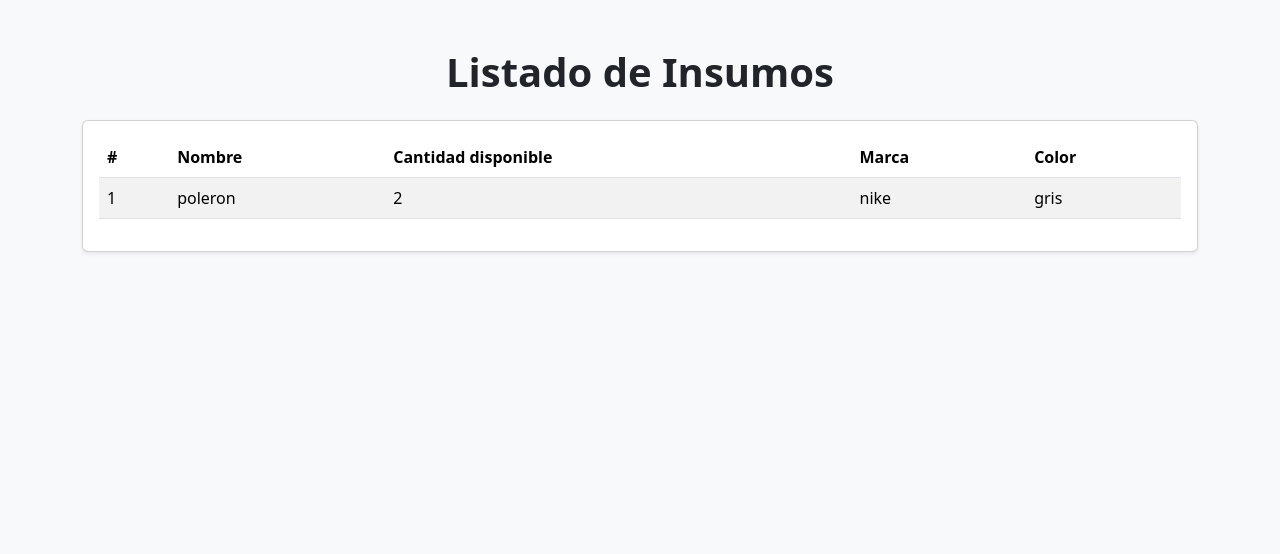
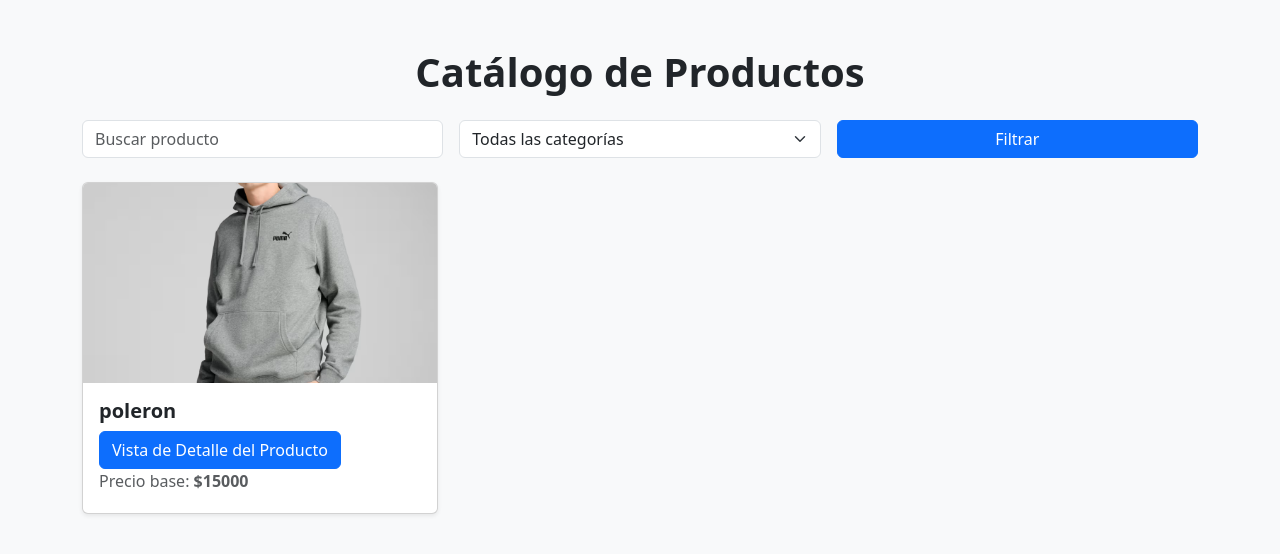
Before and after one commit to victormoralesot-ux/TIENDAONLINEE, a Django app: page / in a window 1280 px wide. Shown: the top 554 px of the page. Run offline with Django 5.2, Linux system fonts and the light colour scheme; data comes from the database, SQL or seed files in the repository; both versions use the stored data as it was after the commit.

Commit message:
tercer commit

```diff
--- a/app/models.py
+++ b/app/models.py
@@ -1,4 +1,6 @@
 from django.db import models
+from django.utils import timezone
+import uuid
 
 class Categoria(models.Model):
     nombre = models.CharField(max_length=100, unique=True)
@@ -33,3 +35,37 @@ class Insumo(models.Model):
 
     def __str__(self):
         return self.nombre
+
+
+
+
+
+class Pedido(models.Model):
+    nombre_cliente = models.CharField(max_length=100)
+    email = models.EmailField(blank=True, null=True)
+    telefono = models.CharField(max_length=30, blank=True, null=True)
+    red_social = models.CharField(max_length=100, blank=True, null=True)
+
+    producto_referencia = models.ForeignKey(
+        Producto, on_delete=models.SET_NULL, null=True, blank=True
+    )
+
+    imagenes_referencia = models.ImageField(upload_to="pedidos/", blank=True, null=True)
+
+    descripcion = models.TextField()
+
+    plataforma = models.CharField(default="pagina web", max_length=50)
+
+    fecha_necesita = models.DateField(blank=True, null=True)
+
+    token_seguimiento = models.CharField(max_length=100, unique=True, blank=True)
+
+    creado = models.DateTimeField(auto_now_add=True)
+
+    def save(self, *args, **kwargs):
+        if not self.token_seguimiento:
+            self.token_seguimiento = uuid.uuid4().hex
+        super().save(*args, **kwargs)
+
+    def __str__(self):
+        return f"Pedido de {self.nombre_cliente}"
--- a/app/views.py
+++ b/app/views.py
@@ -1,7 +1,28 @@
 from django.shortcuts import render
-from .models import Insumo
+from .models import Producto, Categoria
 
 def index(request):
-    insumos = Insumo.objects.all()
-    data = {'insumos': insumos}
+    buscar = request.GET.get("buscar", "")
+    categoria_id = request.GET.get("categoria", "")
+
+    productos = Producto.objects.all()
+    categorias = Categoria.objects.all()
+
+
+    if buscar:
+        productos = productos.filter(nombre__icontains=buscar)
+
+
+    if categoria_id:
+        productos = productos.filter(categoria_id=categoria_id)
+
+    data = {
+        'productos': productos,
+        'categorias': categorias,
+        'request': request
+    }
+
     return render(request, 'index.html', data)
+
+def hola(request):
+    return render(request, 'hola.html')
--- a/templates/index.html
+++ b/templates/index.html
@@ -2,7 +2,7 @@
 <html lang="es">
 <head>
     <meta charset="utf-8">
-    <title>Listado de Insumos</title>
+    <title>Catálogo de Productos</title>
     <link href="https://cdn.jsdelivr.net/npm/bootstrap@5.3.8/dist/css/bootstrap.min.css" rel="stylesheet">
 </head>
 
@@ -10,42 +10,66 @@
 
 <div class="container py-5">
 
-        <h1 class="text-center mb-4 fw-bold">Listado de Insumos</h1>
+    <h1 class="text-center mb-4 fw-bold">Catálogo de Productos</h1>
 
-        {% if insumos %}
+    <form method="GET" class="row g-3 mb-4">
+        <div class="col-md-4">
+            <input type="text" name="buscar" class="form-control" placeholder="Buscar producto"
+                   value="{{ request.GET.buscar }}">
+        </div>
 
-        <div class="card shadow-sm">
+        <div class="col-md-4">
+            <select name="categoria" class="form-select">
+                <option value="">Todas las categorías</option>
+
+                {% for categoria in categorias %}
+                    <option value="{{ categoria.id }}"
+                        {% if request.GET.categoria == categoria.id|stringformat:"s" %}selected{% endif %}>
+                        {{ categoria.nombre }}
+                    </option>
+                {% endfor %}
+            </select>
+        </div>
+
+        <div class="col-md-4">
+            <button type="submit" class="btn btn-primary w-100">Filtrar</button>
+        </div>
+    </form>
+
+    {% if productos %}
+
+    <div class="row">
+        {% for producto in productos %}
+        <div class="col-md-4 mb-4">
+            <div class="card shadow-sm h-100">
+
+                {% if producto.imagenes %}
+                    <img src="{{ producto.imagenes.url }}" class="card-img-top" style="height: 200px; object-fit: cover;">
+                {% else %}
+                    <img src="https://via.placeholder.com/300x200?text=Sin+Imagen"
+                         class="card-img-top" style="height: 200px; object-fit: cover;">
+                {% endif %}
+
                 <div class="card-body">
-                <table class="table table-striped table-hover align-middle">
-                    <thead class="table">
-                        <tr>
-                            <th>#</th>
-                            <th>Nombre</th>
-                            <th>Cantidad disponible</th>
-                            <th>Marca</th>
-                            <th>Color</th>
-                        </tr>
-                    </thead>
+                    <h5 class="card-title fw-bold">{{ producto.nombre }}</h5>
 
-                    <tbody>
-                        {% for insumo in insumos %}
-                        <tr>
-                            <td>{{ forloop.counter }}</td>
-                            <td>{{ insumo.nombre }}</td>
-                            <td>{{ insumo.cantidad_disponible }}</td>
-                            <td>{{ insumo.marca }}</td>
-                            <td>{{ insumo.color }}</td>
-                        </tr>
+                    <a href="/hola/" class="btn btn-primary">Vista de Detalle del Producto</a>
+
+
+
+                    <p class="text-muted mb-1">
+                        Precio base: <strong>${{ producto.precio_base }}</strong>
+                    </p>
+
+                </div>
+            </div>
+        </div>
         {% endfor %}
-                    </tbody>
-
-                </table>
-            </div>
     </div>
 
     {% else %}
     <div class="alert alert-danger text-center fw-semibold shadow-sm" role="alert">
-            No hay insumos registrados
+        No hay productos registrados
     </div>
     {% endif %}
 
--- a/tienda/urls.py
+++ b/tienda/urls.py
@@ -6,5 +6,6 @@ from django.conf.urls.static import static
 
 urlpatterns = [
     path('admin/', admin.site.urls),
-    path('',views.index),
+    path('', views.index),
+    path('hola/', views.hola),
 ]
```
Also changed, not shown: app/admin.py (+6 -1 lines), app/migrations/0002_pedido.py (added), db.sqlite3, media/productos/png.avif (added), media/productos/poleron1.avif (added), templates/hola.html (added). Lines whose indentation alone changed are shown as unchanged.
